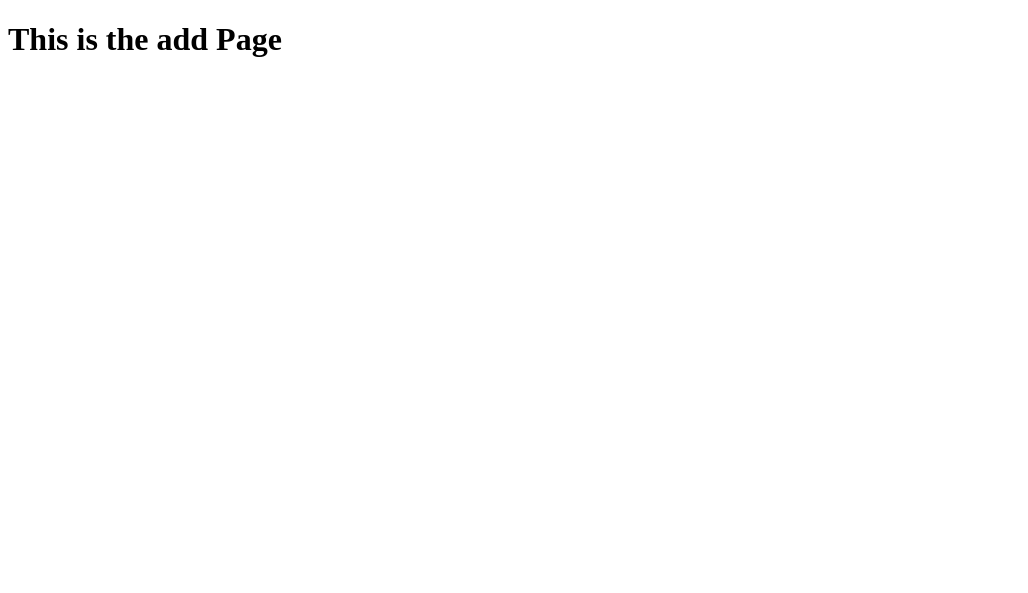
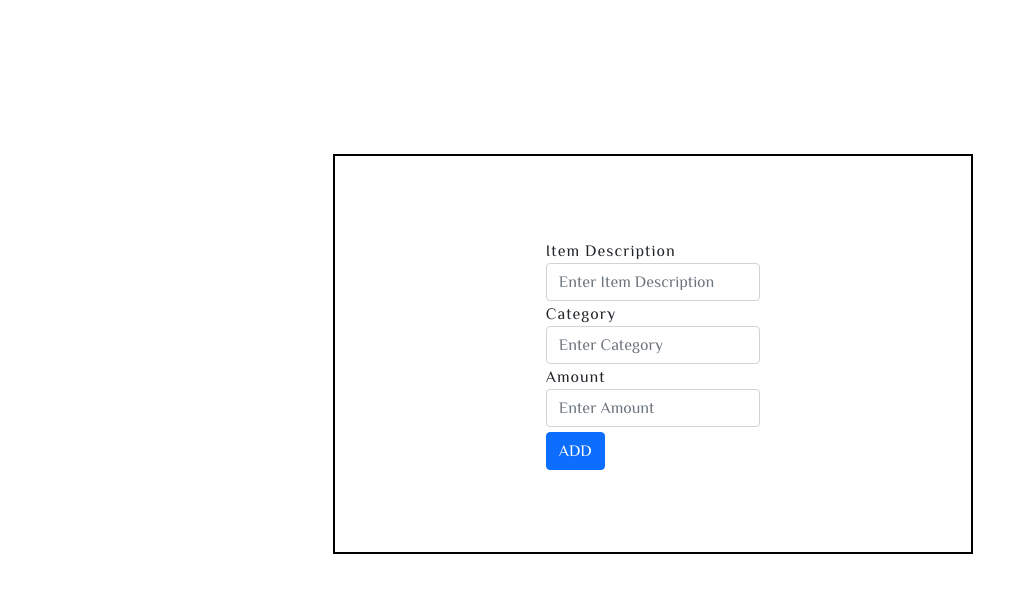
Before and after one commit to aadilMohd/BudgetPlanner, a Django app: page /add in a window 1280 px wide. Shown: the top 593 px of the page, without its empty margins (0-1028 px from the left). Run offline with Django 3.2, Linux system fonts and the light colour scheme; some libraries are stand-ins or nearby versions.

Commit message:
add_page

```diff
--- a/Templates/Home/addpage.html
+++ b/Templates/Home/addpage.html
@@ -1,12 +1,51 @@
+{% load static %}
 <!DOCTYPE html>
 <html lang="en">
 <head>
     <meta charset="UTF-8">
     <meta http-equiv="X-UA-Compatible" content="IE=edge">
     <meta name="viewport" content="width=device-width, initial-scale=1.0">
+
+    <link rel="stylesheet" href="{% static 'css/css/bootstrap.css' %}">
+    <link rel="stylesheet" href="{% static 'css/addpagestyle.css' %}">
+
     <title>Document</title>
 </head>
-<body>
-    <h1>This is the add Page</h1>
+<body style="background-color: rgb(255, 255, 255)">
+    <section>
+        <div class="squareFrame"
+        style= "position: absolute;
+                width: 50%;
+                height: 50%;
+                margin: 12% 26%;
+                background: #FFFFFF;
+                border: 2px solid #000000;
+                box-sizing: border-box;
+                display: flex;
+                align-content: space-around;
+                justify-content: space-evenly;
+                align-items: center;
+                flex-direction: column;">
+
+                <form style="margin: 15px">
+                    <div class="form-group">
+                        <label for="ItemDescriptionInput" style="font-family: 'Philosopher', sans-serif;">Item Description</label>
+                        <input type="text" class="form-control" id="ItemDescriptionInput" placeholder="Enter Item Description"
+                        style="font-family: 'Philosopher', sans-serif;">
+                    </div>
+                    <div class="form-group">
+                        <label for="CategoryInput" style="font-family: 'Philosopher', sans-serif;">Category</label>
+                        <input type="text" class="form-control" id="CategoryInput" placeholder="Enter Category"
+                        style="font-family: 'Philosopher', sans-serif;">
+                    </div>
+                    <div class="form-group">
+                        <label for="AmountInput" style="font-family: 'Philosopher', sans-serif;">Amount</label>
+                        <input type="number" class="form-control" id="AmountInput" placeholder="Enter Amount"
+                        style="font-family: 'Philosopher', sans-serif;">
+                    </div>
+                    <button type="submit" class="btn btn-primary" style="font-family: 'Philosopher', sans-serif; margin-top: 5px">ADD</button>
+                </form>
+        </div>
+    </section>
 </body>
 </html>
--- /dev/null
+++ b/static/css/addpagestyle.css
@@ -0,0 +1,8 @@
+@import url('https://fonts.googleapis.com/css?family=Philosopher');
+html{
+    margin: 0;
+    padding: 0;
+    background-color: rgb(255, 255, 255);
+    font-family: 'Philosopher', sans-serif;
+    letter-spacing: 1px;
+}
```
Also changed, not shown: db.sqlite3.
